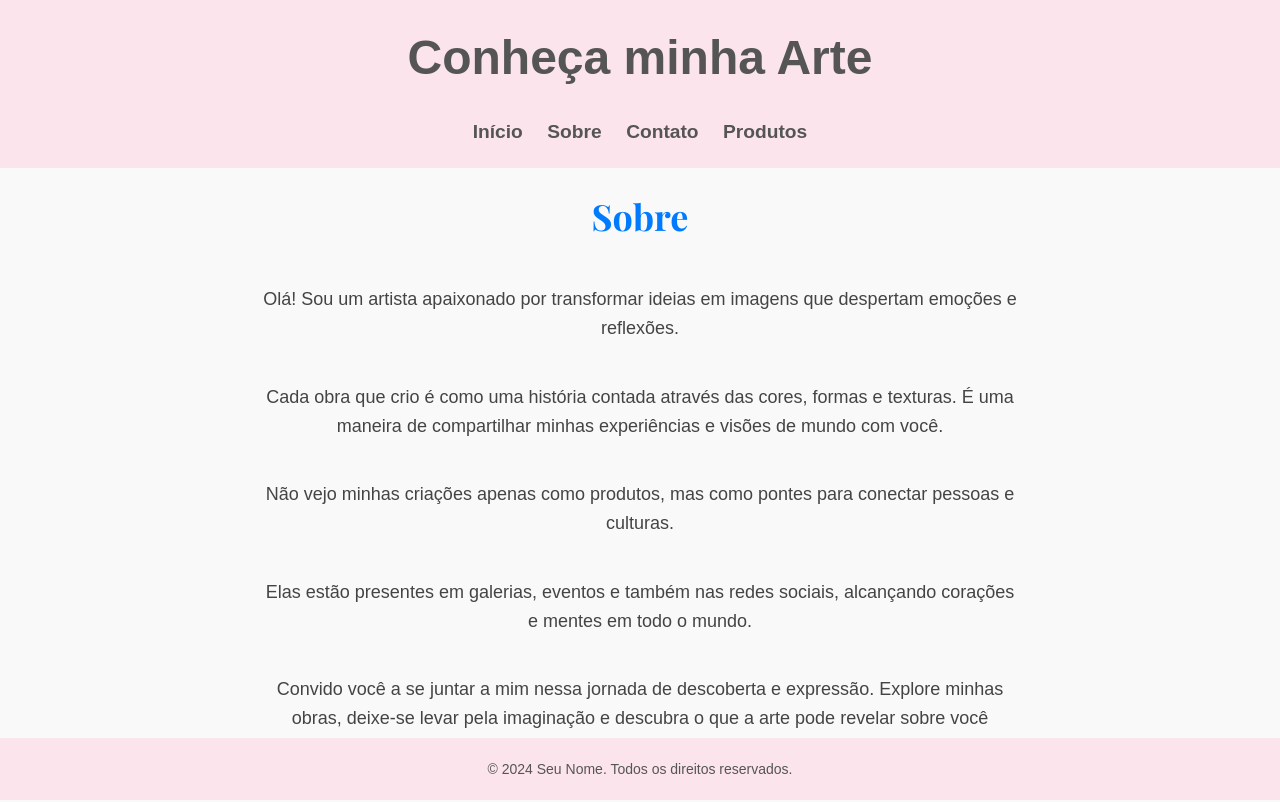
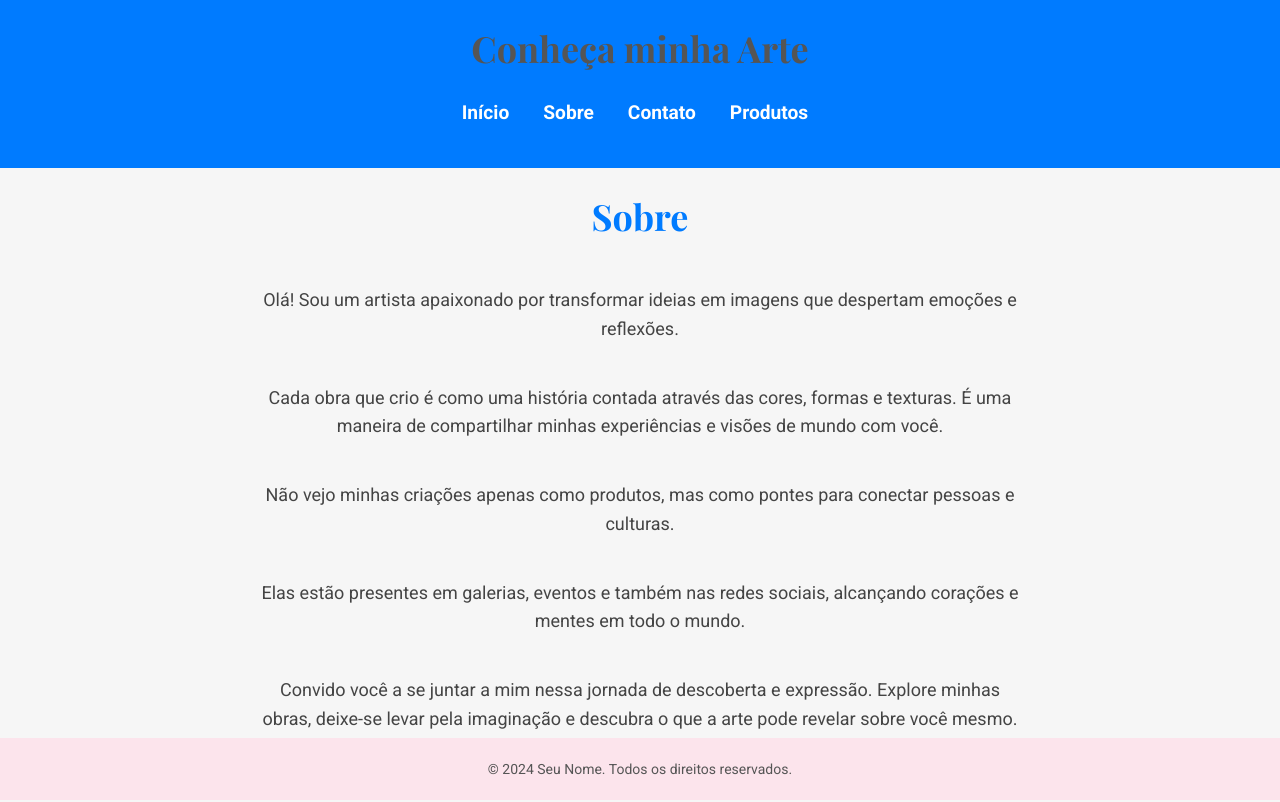
Before and after one commit to guimnou/guimnou.github.com, a plain HTML site: page about.html in a window 1280 px wide. Drawn offline with nearby package versions, Linux system fonts and the light colour scheme.

Commit message:
Update about.html

```diff
--- a/about.html
+++ b/about.html
@@ -8,12 +8,57 @@
     <link rel="stylesheet" href="assets/css/style.css">
     <style>
         /* Estilos específicos para a página "Sobre" */
+        body {
+            font-family: 'Roboto', sans-serif;
+            margin: 0;
+            padding: 0;
+            background-color: #f6f6f6;
+            color: #444;
+        }
+
+        header {
+            background-color: #007bff;
+            padding: 20px;
+            text-align: center;
+            color: #fff;
+        }
+
+        header h1 {
+            font-family: 'Playfair Display', serif;
+            font-weight: 700;
+            font-size: 36px;
+            margin: 0;
+        }
+
+        nav ul {
+            list-style-type: none;
+            padding: 0;
+            margin: 20px 0;
+            text-align: center;
+        }
+
+        nav ul li {
+            display: inline;
+            margin-right: 20px;
+        }
+
+        nav ul li a {
+            text-decoration: none;
+            color: #fff;
+            font-weight: 700;
+            transition: color 0.3s ease;
+        }
+
+        nav ul li a:hover {
+            color: #0056b3;
+        }
+
         main {
             text-align: center;
             padding: 20px;
             line-height: 1.6;
-            max-width: 800px; /* Limitando a largura do conteúdo para uma melhor legibilidade */
-            margin: 0 auto; /* Centralizando o conteúdo na página */
+            max-width: 800px;
+            margin: 0 auto;
         }
 
         h2 {
```
